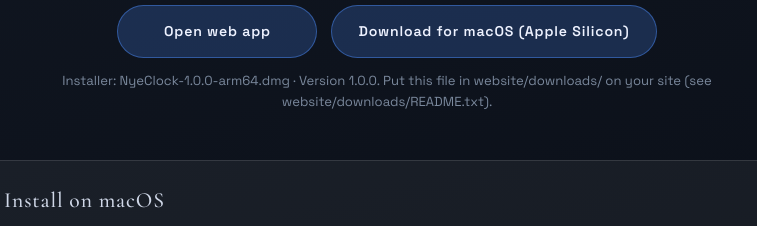
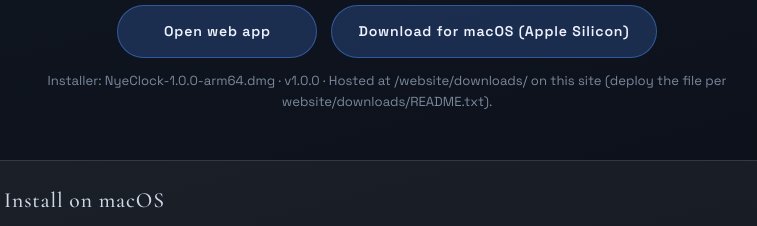
Before and after one commit to Adonyth/NyeClock, a website: page website/index.html in a window 1280 px wide. Shown: the part 202-428 px from the top of the page, 253-1010 px from the left. Drawn offline with nearby package versions, Linux system fonts and the light colour scheme.

Commit message:
chore: site DMG hosting workflow (option 1)

```diff
--- a/website/index.html
+++ b/website/index.html
@@ -199,10 +199,10 @@
           hint.textContent =
             'Installer: ' +
             fname +
-            ' · Version ' +
+            ' · v' +
             NYE_DESKTOP_VERSION +
             (DMG_SOURCE === 'site'
-              ? '. Put this file in website/downloads/ on your site (see website/downloads/README.txt).'
+              ? ' · Hosted at /website/downloads/ on this site (deploy the file per website/downloads/README.txt).'
               : '.');
         }
       }
```
Also changed, not shown: CLOUDFLARE_SETUP.md (+1 -0 lines), website/downloads/README.txt, 2 other files.
